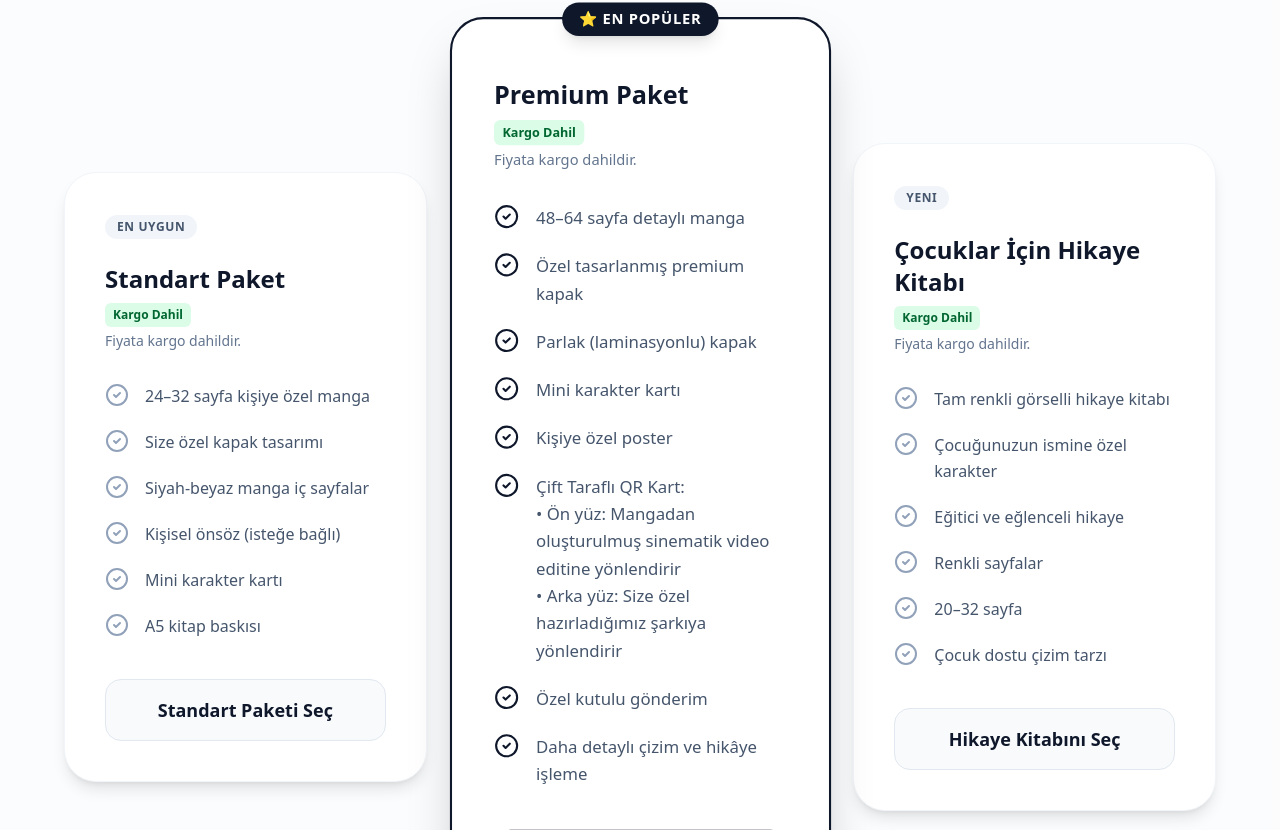
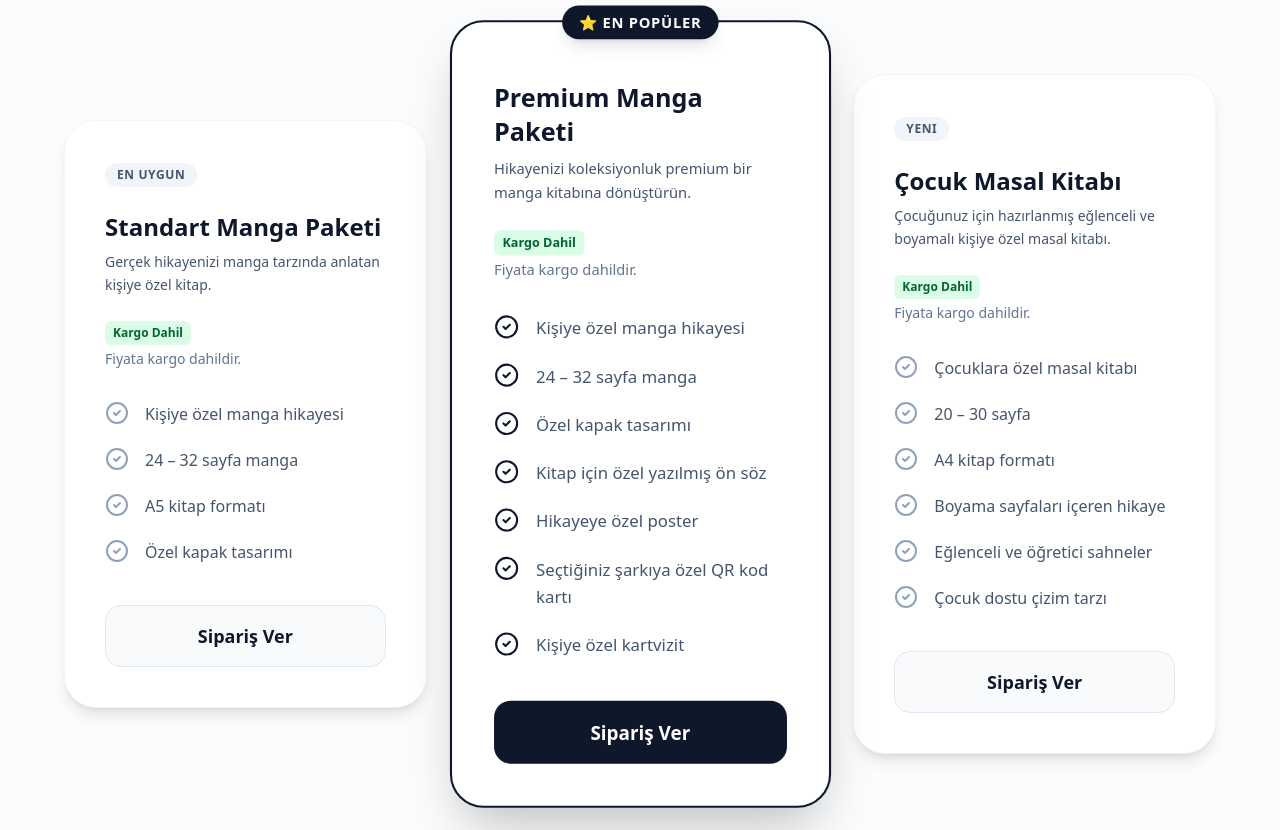
Before and after one commit to ayinserhat20-collab/serhatmangagen, a React (Vite) app: page / in a window 1280 px wide. Shown: the part 1810-2640 px from the top of the page. Built offline with nearby package versions, Linux system fonts and the light colour scheme.

Commit message:
feat: update packages and descriptions in pricing section

```diff
--- a/src/components/PricingSection.tsx
+++ b/src/components/PricingSection.tsx
@@ -4,51 +4,51 @@ import { Link } from "react-router-dom";
 export default function PricingSection() {
     const packages = [
         {
-            title: "Standart Paket",
+            title: "Standart Manga Paketi",
             id: "standard",
             badge: "En Uygun",
             isPopular: false,
+            description: "Gerçek hikayenizi manga tarzında anlatan kişiye özel kitap.",
             features: [
-                "24–32 sayfa kişiye özel manga",
-                "Size özel kapak tasarımı",
-                "Siyah-beyaz manga iç sayfalar",
-                "Kişisel önsöz (isteğe bağlı)",
-                "Mini karakter kartı",
-                "A5 kitap baskısı"
+                "Kişiye özel manga hikayesi",
+                "24 – 32 sayfa manga",
+                "A5 kitap formatı",
+                "Özel kapak tasarımı"
             ],
-            buttonText: "Standart Paketi Seç"
+            buttonText: "Sipariş Ver"
         },
         {
-            title: "Premium Paket",
+            title: "Premium Manga Paketi",
             id: "premium",
             badge: "⭐ En Popüler",
             isPopular: true,
+            description: "Hikayenizi koleksiyonluk premium bir manga kitabına dönüştürün.",
             features: [
-                "48–64 sayfa detaylı manga",
-                "Özel tasarlanmış premium kapak",
-                "Parlak (laminasyonlu) kapak",
-                "Mini karakter kartı",
-                "Kişiye özel poster",
-                "Çift Taraflı QR Kart:\n• Ön yüz: Mangadan oluşturulmuş sinematik video editine yönlendirir\n• Arka yüz: Size özel hazırladığımız şarkıya yönlendirir",
-                "Özel kutulu gönderim",
-                "Daha detaylı çizim ve hikâye işleme"
+                "Kişiye özel manga hikayesi",
+                "24 – 32 sayfa manga",
+                "Özel kapak tasarımı",
+                "Kitap için özel yazılmış ön söz",
+                "Hikayeye özel poster",
+                "Seçtiğiniz şarkıya özel QR kod kartı",
+                "Kişiye özel kartvizit"
             ],
-            buttonText: "Premium Paketi Seç"
+            buttonText: "Sipariş Ver"
         },
         {
-            title: "Çocuklar İçin Hikaye Kitabı",
+            title: "Çocuk Masal Kitabı",
             id: "children",
             badge: "Yeni",
             isPopular: false,
+            description: "Çocuğunuz için hazırlanmış eğlenceli ve boyamalı kişiye özel masal kitabı.",
             features: [
-                "Tam renkli görselli hikaye kitabı",
-                "Çocuğunuzun ismine özel karakter",
-                "Eğitici ve eğlenceli hikaye",
-                "Renkli sayfalar",
-                "20–32 sayfa",
+                "Çocuklara özel masal kitabı",
+                "20 – 30 sayfa",
+                "A4 kitap formatı",
+                "Boyama sayfaları içeren hikaye",
+                "Eğlenceli ve öğretici sahneler",
                 "Çocuk dostu çizim tarzı"
             ],
-            buttonText: "Hikaye Kitabını Seç"
+            buttonText: "Sipariş Ver"
         }
     ];
 
@@ -57,7 +57,7 @@ export default function PricingSection() {
             <div className="max-w-7xl mx-auto">
                 <div className="text-center mb-20">
                     <h2 className="text-4xl md:text-5xl font-extrabold tracking-tight text-slate-900 mb-6">
-                        Size Özel Paketler
+                        Paketler
                     </h2>
                     <p className="text-lg text-slate-500 max-w-2xl mx-auto">
                         Hayalinizdeki eseri gerçeğe dönüştürmek için ihtiyacınıza ve bütçenize en uygun paketi seçin.
@@ -93,6 +93,10 @@ export default function PricingSection() {
                                 <h3 className={`text-2xl font-bold mb-2 ${pkg.isPopular ? "mt-4" : ""}`}>
                                     {pkg.title}
                                 </h3>
+
+                                <p className="text-sm text-slate-600 mb-6 leading-relaxed">
+                                    {pkg.description}
+                                </p>
 
                                 <div className="mb-8 flex flex-col items-start gap-1">
                                     <span className="bg-green-100 text-green-800 text-xs font-bold px-2 py-1 rounded-md inline-block">
```
